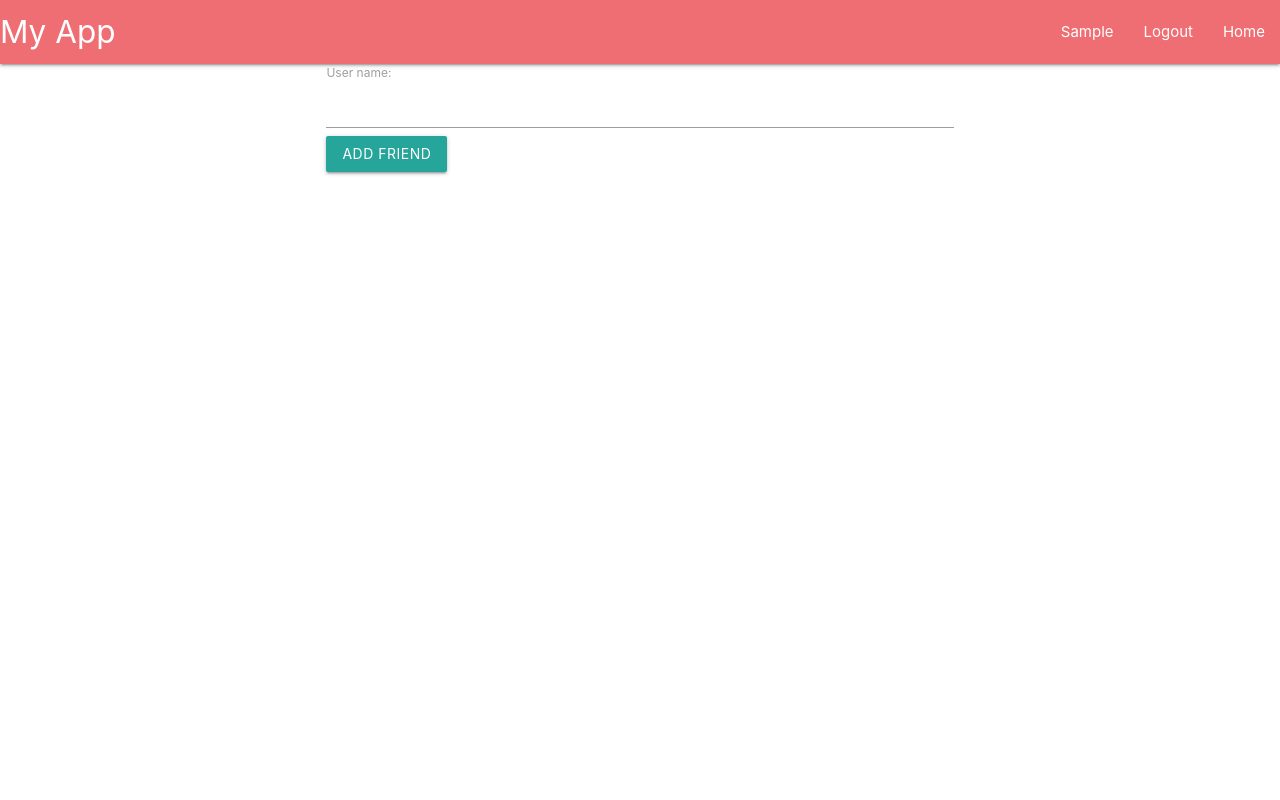
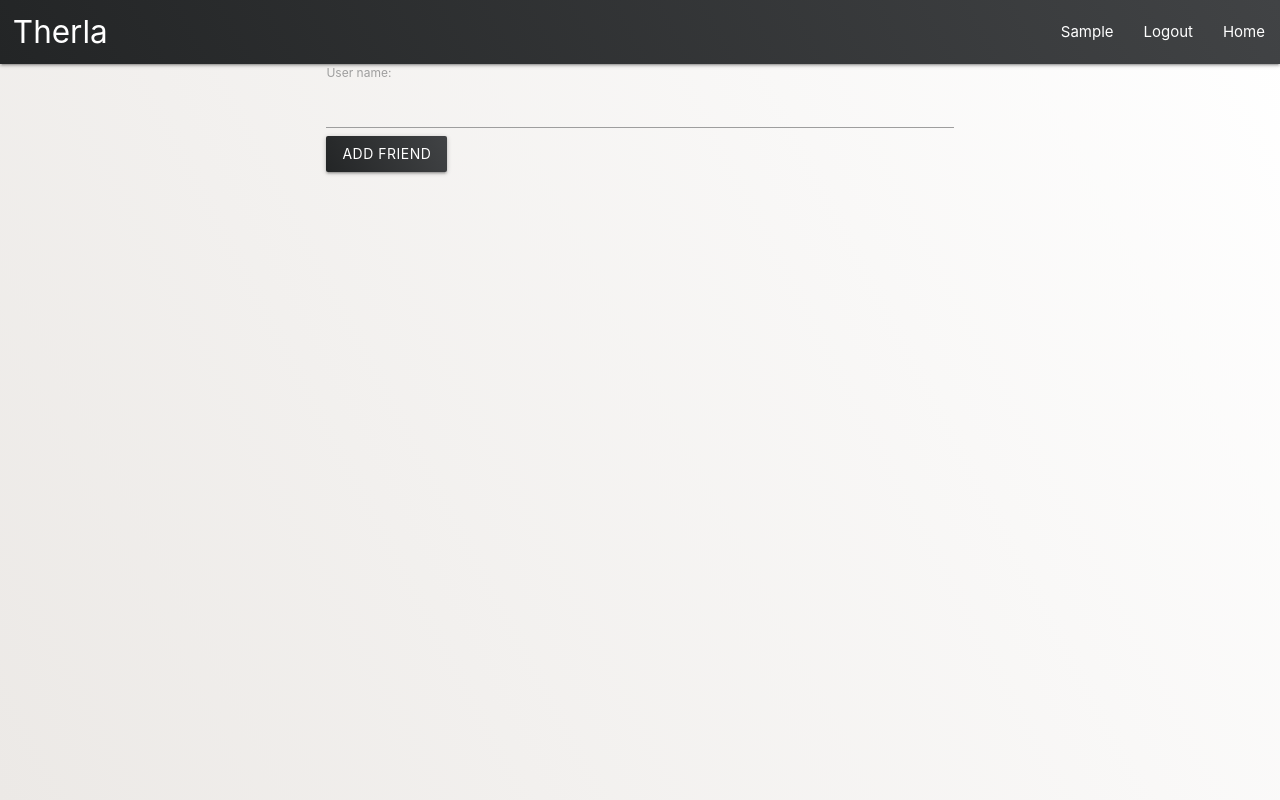
Before and after one commit to harithlaxman/Chatbot-with-Django, a Django app: page /main/ in a window 1280 px wide. Run offline with Django 3.2, Linux system fonts and the light colour scheme; the visitor is signed in with stand-in values (Sample User, id 1); data that the repository does not hold is empty.

Commit message:
m2m implementation + css

```diff
--- a/main/forms.py
+++ b/main/forms.py
@@ -5,7 +5,7 @@ from django import forms
 class SignUpForm(UserCreationForm):
     class Meta:
         model = User
-        fields = ['username']
+        fields = ['username','email']
 
 class UserName(forms.Form):
     user_name = forms.CharField(max_length=255)
--- a/main/models.py
+++ b/main/models.py
@@ -10,13 +10,15 @@ from django.contrib.auth.models import AbstractUser
 #         return self.email_id
 
 class User(AbstractUser):
-    pass
+	# friend = models.ManyToManyField(FriendDetails, blank=True)
+	# friend = models.ForeignKey(FriendDetails, default=1, on_delete=models.SET_DEFAULT)
+	pass
 
 class FriendDetails(models.Model):
     friend_name = models.CharField(max_length=255)
     friend_user_name = models.CharField(max_length=255)
     rating = models.IntegerField()
-    user = models.ForeignKey(User, default=1, on_delete=models.SET_DEFAULT)
+    user = models.ManyToManyField(User, blank=True)
     class Meta:
         verbose_name_plural = "Friend_Details"
     def __str__(self):
--- a/main/templates/main/header.html
+++ b/main/templates/main/header.html
@@ -1,7 +1,7 @@
 <head>
     {% load static %}
     <meta name="author" content="dipshit">
-    <title>ChatBot(Hopefully)</title>
+    <title>Friends</title>
     <!-- Compiled and minified CSS -->
     <link href="{% static 'main/css/materialize.css' %}" rel="stylesheet">
     <!--Icons-->
@@ -12,11 +12,35 @@
     <!-- <link href="{% static 'main/css/foundation.css' %}" rel="stylesheet"> -->
     <!-- Compressed JavaScript -->
     <!-- <script src="https://cdn.jsdelivr.net/npm/foundation-sites@6.6.3/dist/js/foundation.min.js" integrity="sha256-pRF3zifJRA9jXGv++b06qwtSqX1byFQOLjqa2PTEb2o=" crossorigin="anonymous"></script> -->
+    <style>
+      body{
+        background-color: #ece9e6;
+        background-image: -webkit-linear-gradient(62deg, #ece9e6 0%, #ffffff 100%);
+        background-image: -moz-linear-gradient(62deg, #ece9e6 0%, #ffffff 100%);
+        background-image: -o-linear-gradient(62deg, #ece9e6 0%, #ffffff 100%);
+        background-image: linear-gradient(62deg, #ece9e6 0%, #ffffff 100%);
+      }
+      nav{
+        background-color: #232526;
+        background-image: -webkit-linear-gradient(62deg, #232526 0%, #414345 100%);
+        background-image: -moz-linear-gradient(62deg, #232526 0%, #414345 100%);
+        background-image: -o-linear-gradient(62deg, #232526 0%, #414345 100%);
+        background-image: linear-gradient(62deg, #232526 0%, #414345 100%);
+      }
+      button{
+        border-radius: 25px;
+        background-color: #232526;
+        background-image: -webkit-linear-gradient(62deg, #232526 0%, #414345 100%);
+        background-image: -moz-linear-gradient(62deg, #232526 0%, #414345 100%);
+        background-image: -o-linear-gradient(62deg, #232526 0%, #414345 100%);
+        background-image: linear-gradient(62deg, #232526 0%, #414345 100%);
+      }
+    </style>
   </head>
   <body>
     <nav>
       <div class="nav-wrapper">
-        <a href="/main/" class="brand-logo">My App</a>
+        <a href="/main/" class="brand-logo" style="margin-left: 1%;">Therla</a>
         <ul id="nav-mobile" class="right hide-on-med-and-down">
           {% include 'main/includes/navbar_items.html' %}
         </ul>
--- a/main/templates/main/home.html
+++ b/main/templates/main/home.html
@@ -5,13 +5,13 @@
     <form method="POST">
       {% csrf_token %}
       {{form}}
-      <button type="submit" class="btn btn-outline-info">Add Friend</button>
-      {% if details %}
+      <button type="submit" class="btn btn-outline-info hoverable">Add Friend</button>
+      {% if bro %}
         <div class="row">
-          {% for i in details %}
+          {% for i in bro %}
           <div class="col s12 m6">
-            <div class="card blue-grey darken-1">
-              <div class="card-content white-text">
+            <div class="card blue-grey darken-1 hoverable" style="border-radius: 10px; margin-left: -3%;background-color:#414345;">
+              <div class="card-content white-text" style="background-color: #414345;">
                 <span class="card-title">{{i.friend_name}}</span>
                 <ul>
                   <li>
--- a/main/views.py
+++ b/main/views.py
@@ -22,32 +22,36 @@ def refresh(request, user_name):
     detail.save()
     return redirect("/main/")
 def home(request):
-    details = {}
     if request.user.is_authenticated:
         user = request.user
-        details = FriendDetails.objects.filter(user=user)
     if request.method == "POST":
         form = UserName(request.POST)
         if form.is_valid():
             user_name = form.cleaned_data.get('user_name')
-            url = f"https://www.codechef.com/users/{user_name}"
-            r = requests.get(url)
-            soup = BeautifulSoup(r.content, 'html5lib')
-            name = str(soup.findAll('h2')[1]).strip('<h2/>')
-            table = soup.find('div', attrs = {'class':'rating-number'})
-            if table is not None:
-                table = table.text
-                detail = FriendDetails(friend_name=name, friend_user_name=user_name, rating=table)
-                detail.user = user
-                detail.save()
-                return(render(request, 'main/home.html', context={'details':details,'form':form}))
+            bro = FriendDetails.objects.filter(friend_user_name=user_name).first()
+            if bro is not None:
+                bro.user.add(user)
+                bro = FriendDetails.objects.filter(friend_user_name=user_name).values()
+                return(render(request, 'main/home.html', context={'bro':user.frienddetails_set.all(),'form':form}))
             else:
-                messages.error(request, f"{user_name} is not a valid Username")
+                url = f"https://www.codechef.com/users/{user_name}"
+                r = requests.get(url)
+                soup = BeautifulSoup(r.content, 'html5lib')
+                name = str(soup.findAll('h2')[1]).strip('<h2/>')
+                table = soup.find('div', attrs = {'class':'rating-number'})
+                if table is not None:
+                    table = table.text
+                    bro = FriendDetails(friend_name=name, friend_user_name=user_name, rating=table)
+                    bro.save()
+                    bro.user.add(user)
+                    return(render(request, 'main/home.html', context={'bro':user.frienddetails_set.all(),'form':form}))
+                else:
+                    messages.error(request, f"{user_name} is not a valid Username")
     form = UserName
     # email = details.objects.all
     # template = loader.get_template('/index.html')
     # context = {'email': email}
-    return render(request, 'main/home.html', {'form':form, 'details':details})
+    return render(request, 'main/home.html', {'form':form, 'bro':user.frienddetails_set.all()})
 
 def register(request):
     if request.method == 'POST':
```
Also changed, not shown: main/migrations/0002_auto_20200530_1204.py (added), main/migrations/0003_auto_20200531_1755.py (added).
